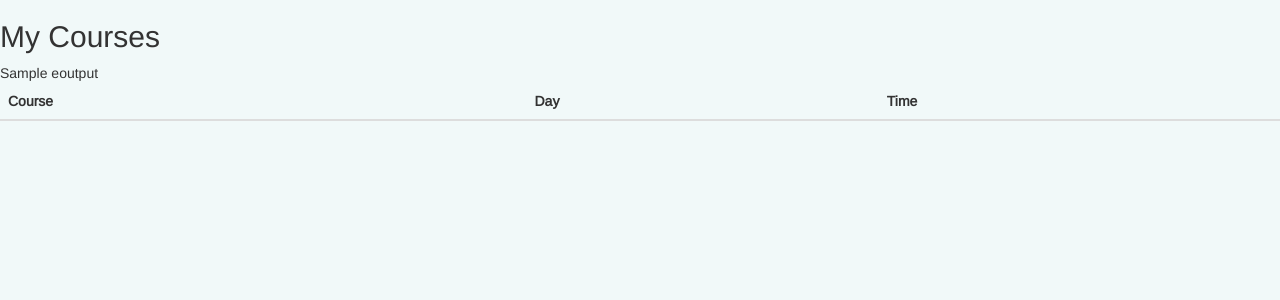
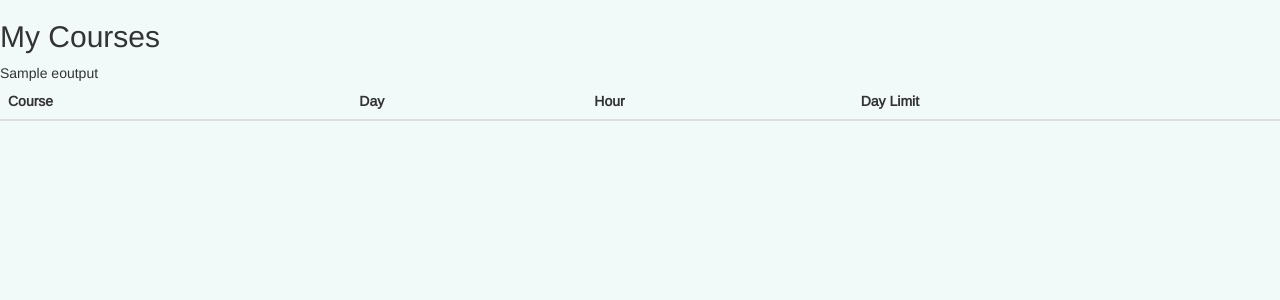
Before and after one commit to al-sade/rollcall, a PHP site: template views/lecturer-courses.php in a window 1280 px wide. Shown: the top 300 px of the page. Run offline with PHP 8.4, Linux system fonts and the light colour scheme; the template is opened without the code that fills it: most values are stand-ins (such as "Sample title", 1, 10 or a date in 2020); data that the repository does not hold is empty; some libraries are stand-ins or nearby versions.

Commit message:
minor change in lecturer courses table

```diff
--- a/views/lecturer-courses.php
+++ b/views/lecturer-courses.php
@@ -5,7 +5,8 @@ $output .=  '<thead>';
 $output .=  '<tr>';
 $output .=  '<th>Course</th>';
 $output .=  '<th>Day</th>';
-$output .=  '<th>Time</th>';
+$output .=  '<th>Hour</th>';
+$output .=  '<th>Day Limit</th>';
 $output .=  '</tr>';
 $output .=  '</thead>';
 $output .=  '<tbody>';
@@ -14,11 +15,11 @@ echo $output;
 
     $courses = $auth_user->getLecturerCourses($userRow["user_id"]);
     foreach($courses as $course){
-
       $row = '<tr>';
       $row .= '<td><a href="course.php?cid='.$course["course_id"].'">'.$course["course_name"].'</a></td>';
       $row .= '<td>'.$auth_user->getDay($course["day_of_week"]).'</td>';
       $row .= '<td>'.$course["start"].' - '.$course["end"].'</td>';
+      $row .= '<td>'.$course["day_limit"].'</td>';
       $row .= '<tr>';
       echo $row;
     }
```
